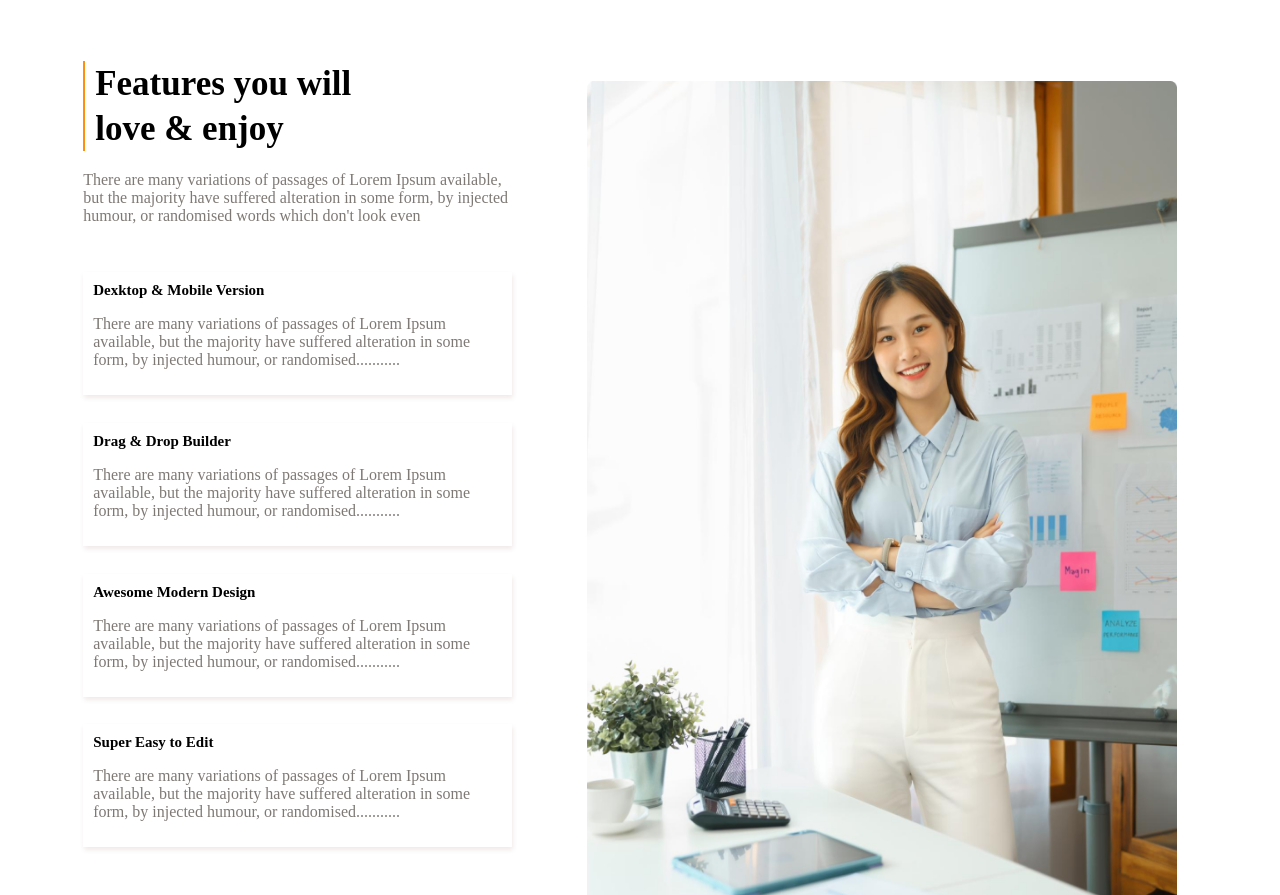
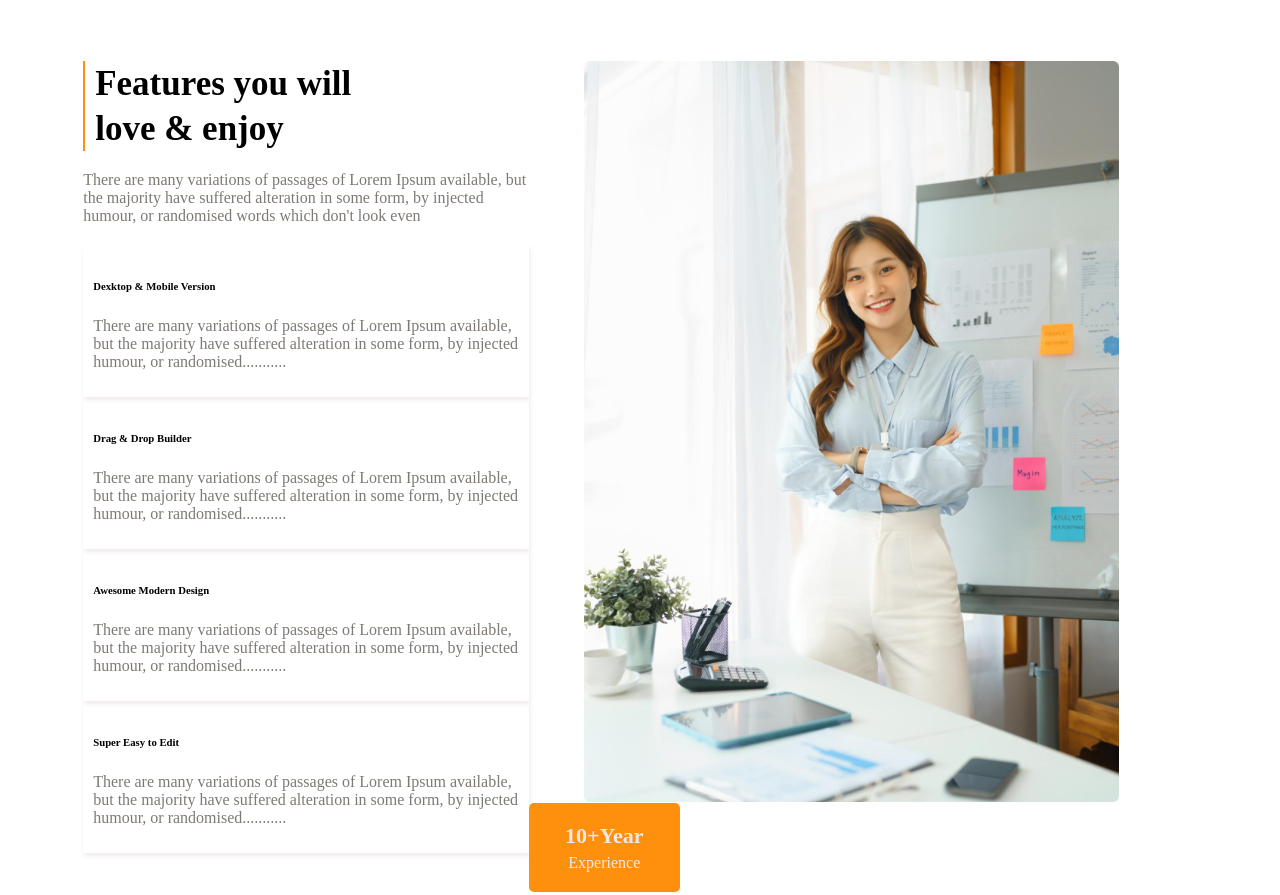
Before and after one commit to moHazzad/Assignment2, a plain HTML site: page index.html in a window 1280 px wide. Shown: the part 1556-2451 px from the top of the page. Drawn offline with Linux system fonts and the light colour scheme.

Commit message:
final check

```diff
--- a/style.css
+++ b/style.css
@@ -161,9 +161,11 @@ section{
     margin: 40 0;
     display: flex;
     gap: 5%;
+
 }
 
 .feature-love-text{
+
     width: 40%;
     display: flex;
     flex-direction: column;
@@ -186,27 +188,22 @@ section{
     padding: 10px;
     box-shadow: 1px 3px 5px #f1e9e9 ;
 }
+
 .sub-heading:hover{
     cursor: pointer;
     box-shadow: 1px 3px 5px #f3cc94 ;
 }
-.sub-heading h6{
-    margin: 0;
-    font-size: 15px;
-}
+
 .sub-heading p{
     color: #7e7974;
 }
 
 .love-feature-image{
-    width: 55%;
-    height: 110vh;
-    padding: 20px;
+    width: 48%;
+
 }
 .love-feature-image img{
     width:100%;
-    height: 100%;
-
 }
 .rectangle{
     position: absolute;
```
Also changed, not shown: media.css (line endings or trailing spaces).
